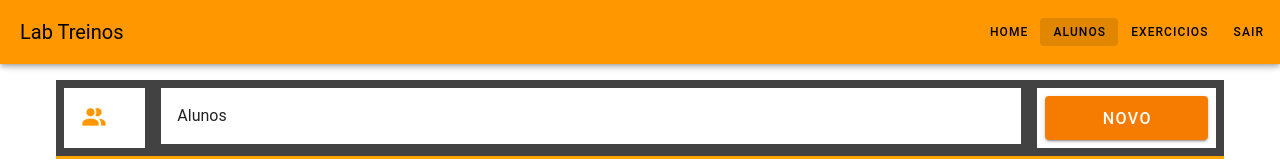
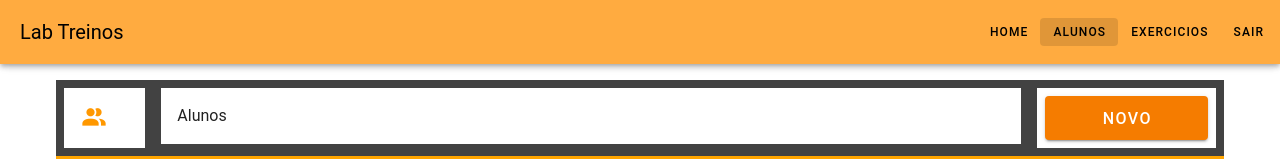
Before and after one commit to ElianaMT/ProjetoM1-sem13, a Vue app in the folder proyecto-m1/: page /gerenciamento-alunos in a window 1280 px wide. Shown: the top 160 px of the page. Built offline with nearby package versions, Linux system fonts and the light colour scheme; no server answers.

Commit message:
"style:muda cor menu"

```diff
--- a/proyecto-m1/src/App.vue
+++ b/proyecto-m1/src/App.vue
@@ -1,6 +1,6 @@
 <template>
   <v-layout>
-    <v-app-bar color="orange" v-if="renderizarMenu">
+    <v-app-bar color="orange-accent-2" v-if="renderizarMenu">
       <v-app-bar-title class="titleMenu">Lab Treinos</v-app-bar-title>
 
       <v-btn size="small" to="/dashboard">
```
